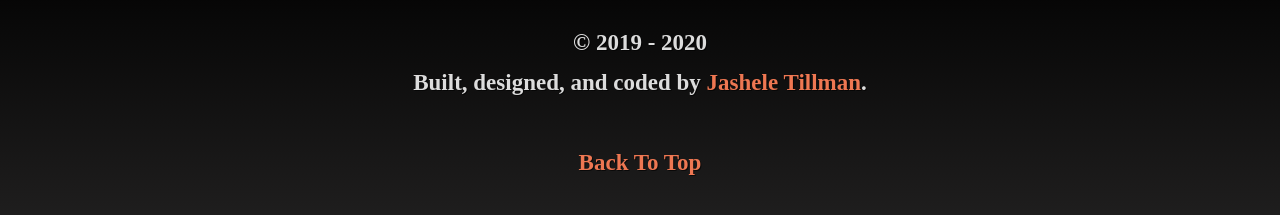
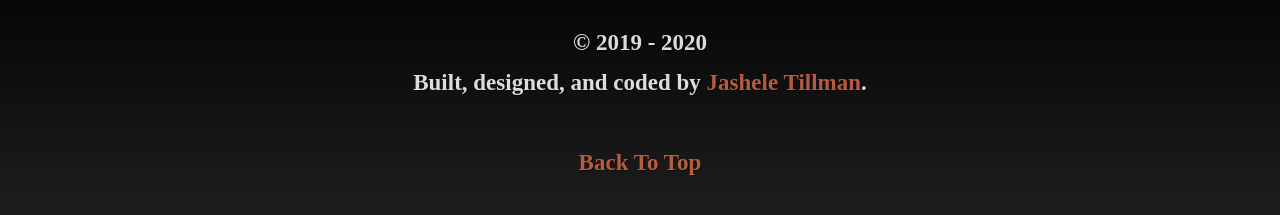
Before and after one commit to jasheloper/portfolioversion3, a React (Create React App) app: page / in a window 1280 px wide. Shown: the part 6845-7060 px from the top of the page. Built offline with nearby package versions, Linux system fonts and the light colour scheme; a web font is replaced by a local one.

Commit message:
resolved why footer color wasnt changing

```diff
--- a/src/LESS/footer.less
+++ b/src/LESS/footer.less
@@ -18,20 +18,17 @@ footer {
     #000000
   ); /* W3C, IE 10+/ Edge, Firefox 16+, Chrome 26+, Opera 12+, Safari 7+ */
 
+  a {
+    color: #ee7752;
+  }
+
   @media @mobile {
     color: rgba(250, 250, 250, 0.432);
     font-size: 16.5px;
     padding: 60px 20px;
   }
-
-  a {
-   color: #ee7752;
-   @media @mobile {
-    color: #ee7652a6;
-   }
-  }
 }
 
 .top {
-  color: #ee7752;
+  color: #ee7652c0;
 }
--- a/src/css/index.css
+++ b/src/css/index.css
@@ -1016,6 +1016,9 @@ footer {
   background: linear-gradient(to top, #242323, #000000);
   /* W3C, IE 10+/ Edge, Firefox 16+, Chrome 26+, Opera 12+, Safari 7+ */
 }
+footer a {
+  color: #ee7752;
+}
 @media (max-width: 1024px) {
   footer {
     color: rgba(250, 250, 250, 0.432);
@@ -1023,14 +1026,6 @@ footer {
     padding: 60px 20px;
   }
 }
-footer a {
-  color: #ee7752;
+.top {
+  color: #ee7652c0;
 }
-@media (max-width: 1024px) {
-  footer a {
-    color: #ee7652a6;
-  }
-}
-.top {
-  color: #ee7752;
-}
```
